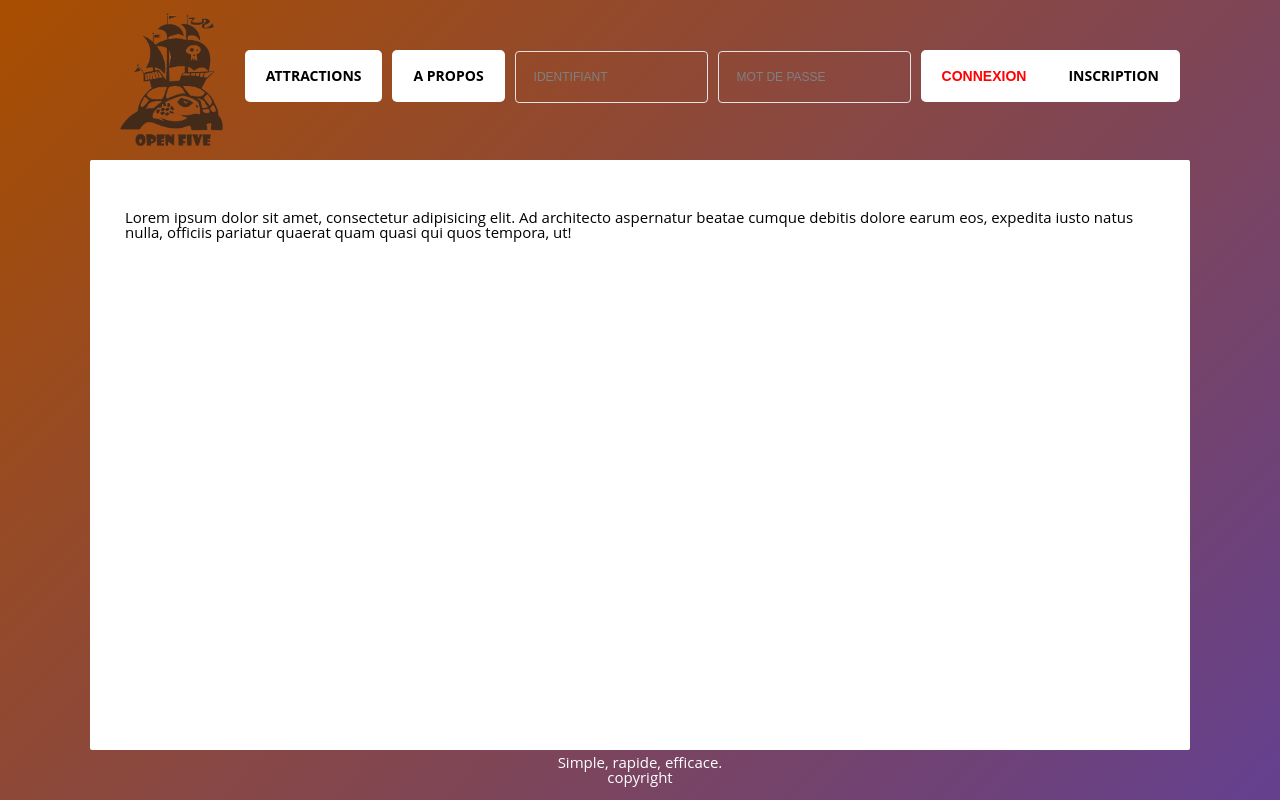
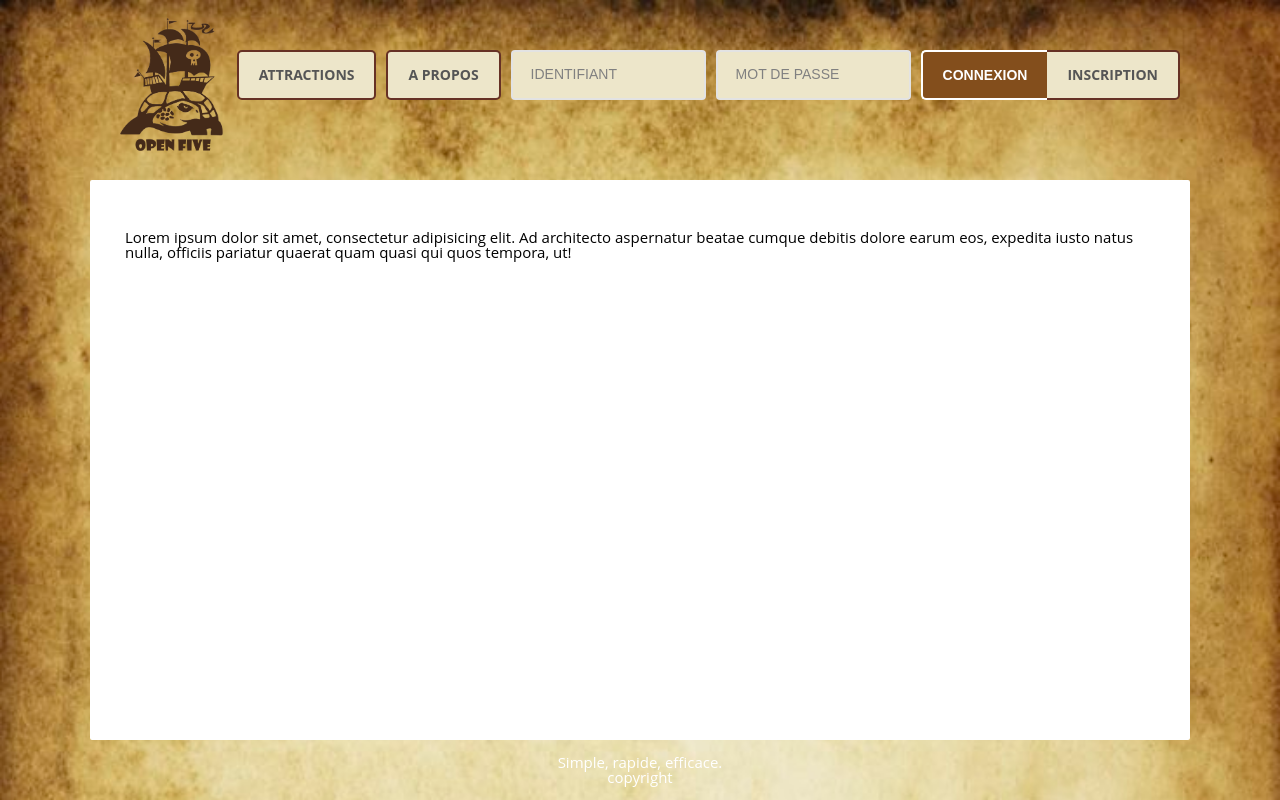
Before and after one commit to Brignolu/ProjetWeb, a PHP site: page /index.php?attraction in a window 1280 px wide. Run offline with PHP 8.4, Linux system fonts and the light colour scheme.

Commit message:
Fond + refonte bouton

```diff
--- a/asset/css/style.css
+++ b/asset/css/style.css
@@ -1,9 +1,9 @@
 
 
 
-/*********************************************************************************/
-/* Global                                                                        */
-/*********************************************************************************/
+/*********************************************************************************\
+ * Global                                                                        *
+\*********************************************************************************/
 
 
 * {
@@ -15,9 +15,11 @@
 body {
     font-family: 'Open Sans', sans-serif;
     background: rgb(255,78,0);
-    background: -moz-linear-gradient(-45deg, rgba(255,78,0,1) 0%, rgba(229,19,86,1) 100%);
+    /* background: -moz-linear-gradient(-45deg, rgba(255,78,0,1) 0%, rgba(229,19,86,1) 100%);
     background: -webkit-linear-gradient(-45deg, rgba(255,78,0,1) 0%,rgba(229,19,86,1) 100%);
-    background: linear-gradient(135deg, rgba(168,78,0,1) 0%,rgba(100,64,143,1) 100%);
+    background: linear-gradient(135deg, rgba(168,78,0,1) 0%,rgba(100,64,143,1) 100%); */
+    background: url(../img/fond.jpg) no-repeat fixed ;
+    background-size: cover;
     font-size: 15px;
 }
 
@@ -27,14 +29,18 @@ a {
 }
 
 ::placeholder {
-    font-size: 12px;
+    font-size: 14px;
     color: gray;
 }
 
+.of-responsive{
 
-/*********************************************************************************/
-/* Container                                                                        */
-/*********************************************************************************/
+}
+
+
+/*********************************************************************************\
+ * Container                                                                     *
+\*********************************************************************************/
 
 
 .of-container {
@@ -43,9 +49,9 @@ a {
 }
 
 
-/*********************************************************************************/
-/* Header                                                                        */
-/*********************************************************************************/
+/*********************************************************************************\
+ * Header                                                                        *
+\*********************************************************************************/
 
 
 .of-header {
@@ -57,7 +63,7 @@ a {
     width: 150px;
     height: 140px;
     z-index: 1;
-    top: 10px;
+    top: 15px;
     left: 100px;
     position: absolute;
 }
@@ -75,55 +81,20 @@ a {
     color: white;
 }
 
+/*********************************************************************************\
+ * Header - NavBar                                                               *
+\*********************************************************************************/
+
+
 .of-header-nav {
     float: right;
     height: 50px;
 }
 
 .of-header-nav-item {
-    line-height: 50px;
+    line-height: 46px;
     margin-right: 10px;
     float: left;
-}
-
-.of-header-nav-item-href {
-    text-transform: uppercase;
-    border: 1px solid transparent;
-    border-radius: 5px;
-    font-weight: 700;
-    font-size: 14px;
-    padding: 0 20px;
-    cursor: pointer;
-    display: block;
-    background-color: #fff;
-
-    -webkit-transition: background-color .25s ease-in-out, color .25s ease-in-out, border-radius .65s ease-in-out;
-    -moz-transition: background-color .25s ease-in-out, color .25s ease-in-out, border-radius .65s ease-in-out;
-    transition: background-color .25s ease-in-out, color .25s ease-in-out, border-radius .65s ease-in-out;
-}
-
-.of-header-nav-item-href:hover {
-    background-color: transparent;
-    border-radius: 20px;
-    border-color: #fff;
-    color: #fff;
-}
-
-.of-header-nav-item-right {
-    margin: 0px;
-    border-radius: 0 5px 5px 0;
-
-    -webkit-transition: background-color .25s ease-in-out, color .25s ease-in-out, border-radius .65s ease-in-out;
-    -moz-transition: background-color .25s ease-in-out, color .25s ease-in-out, border-radius .65s ease-in-out;
-    transition: background-color .25s ease-in-out, color .25s ease-in-out, border-radius .65s ease-in-out;
-}
-
-.of-header-nav-item-right:hover {
-    border-radius: 0 20px 20px 0;
-}
-
-.of-header-nav-item-left {
-    margin: 0px;
 }
 
 .of-header-nav-item-title {
@@ -141,30 +112,72 @@ a {
 }
 
 .of-header-nav-item-input {
-    background-color: transparent;
+    background-color: #EDE6CA;
     text-transform: uppercase;
-    border: 1px solid #e3e3e3;
-    line-height: 52px;
+    border: 2px solid #e3e3e3;
     border-radius: 4px;
-    height: 52px;
+    line-height: 46px;
+    height: 50px;
     width: 100%;
-    color: #fff;
+    color: #000;
     font-size: 12px;
     padding: 0 18px;
-    outline-color: darkred;
+    outline: none;
+
+    -webkit-transition: background-color .25s ease-in-out, color .25s ease-in-out, border-radius .65s ease-in-out;
+    -moz-transition: background-color .25s ease-in-out, color .25s ease-in-out, border-radius .65s ease-in-out;
+    transition: background-color .25s ease-in-out, color .25s ease-in-out, border-radius .65s ease-in-out;
+}
+
+.of-header-nav-item-input:focus {
+    background-color: #834E1C;
+    border-radius: 20px;
+    border-color: #fff;
+
+    -webkit-transition: background-color .25s ease-in-out, color .25s ease-in-out, border-radius .65s ease-in-out;
+    -moz-transition: background-color .25s ease-in-out, color .25s ease-in-out, border-radius .65s ease-in-out;
+    transition: background-color .25s ease-in-out, color .25s ease-in-out, border-radius .65s ease-in-out;
+}
+
+.of-header-nav-item-href {
+    text-transform: uppercase;
+    border: 2px solid #663125 ;
+    border-radius: 5px;
+    font-weight: 700;
+    font-size: 14px;
+    padding: 0 20px;
+    cursor: pointer;
+    display: block;
+    height: 50px;
+    line-height: 46px;
+    color: #555;
+    background-color: #EDE6CA;
+
+    -webkit-transition: background-color .25s ease-in-out, color .25s ease-in-out, border-radius .65s ease-in-out;
+    -moz-transition: background-color .25s ease-in-out, color .25s ease-in-out, border-radius .65s ease-in-out;
+    transition: background-color .25s ease-in-out, color .25s ease-in-out, border-radius .65s ease-in-out;
+}
+
+.of-header-nav-item-href:hover {
+    background-color: #834E1C;
+    border-radius: 20px;
+    border-color: #fff;
+    color: #fff;
 }
 
 .of-header-nav-item-button {
     text-transform: uppercase;
-    border: 1px solid transparent;
+    border: 2px solid #fff;
     border-radius: 5px 0 0 5px;
-    line-height: 50px;
+    border-right-style: none;
+    line-height: 46px;
+    height: 50px;
     font-weight: 700;
     font-size: 14px;
     padding: 0 20px;
     cursor: pointer;
-    color: red;
-    background-color: #fff;
+    color: #fff;
+    background-color: #834E1C;
 
     -webkit-transition: background-color .25s ease-in-out, color .25s ease-in-out, border-radius .5s ease-in-out;
     -moz-transition: background-color .25s ease-in-out, color .25s ease-in-out, border-radius .5s ease-in-out;
@@ -172,16 +185,34 @@ a {
 }
 
 .of-header-nav-item-button:hover {
-    background-color: transparent;
+    background-color: #EDE6CA;
     border-radius: 20px 0 0 20px;
-    border-color: #fff;
-    color: #fff;
+    border-color: #663125;
+    color: #663125;
+}
+
+.of-header-nav-item-right {
+    margin: 0px;
+    border-radius: 0 5px 5px 0;
+    border-left-style: none;
+
+    -webkit-transition: background-color .25s ease-in-out, color .25s ease-in-out, border-radius .65s ease-in-out;
+    -moz-transition: background-color .25s ease-in-out, color .25s ease-in-out, border-radius .65s ease-in-out;
+    transition: background-color .25s ease-in-out, color .25s ease-in-out, border-radius .65s ease-in-out;
+}
+
+.of-header-nav-item-right:hover {
+    border-radius: 0 20px 20px 0;
+}
+
+.of-header-nav-item-left {
+    margin: 0px;
 }
 
 
-/*********************************************************************************/
-/* Home                                                                   */
-/*********************************************************************************/
+/*********************************************************************************\
+ * Home                                                                          *
+\*********************************************************************************/
 
 
 .of-home {
@@ -234,18 +265,19 @@ a {
 }
 
 
-/*********************************************************************************/
-/* Main                                                                */
-/*********************************************************************************/
+/*********************************************************************************\
+ * Main                                                                          *
+\*********************************************************************************/
+
 
 
 .of-main {
     background-color: #fff;
     border-radius: 2px;
     padding: 50px 35px;
-    margin-top: 60px;
+    margin-top: 80px;
     display: flex;
-    height: calc(100vh - 150px - 60px);
+    height: calc(100vh - 230px - 10px);
     overflow-y: auto;
 }
 
@@ -356,9 +388,9 @@ a {
 }
 
 
-/*********************************************************************************/
-/* Footer                                                               */
-/*********************************************************************************/
+/*********************************************************************************\
+ * Footer                                                                        *
+\*********************************************************************************/
 
 
 .of-footer {
--- a/dblog/dblog.php
+++ b/dblog/dblog.php
@@ -2,7 +2,7 @@
 
 try
 {
-		$c = mysqli_connect("localhost", "root", "", "openfive");
+		$c = mysqli_connect("localhost", "root", "root", "openfive");
 }
 
 catch (Exception $e)
--- a/view/pages/user_session_false.php
+++ b/view/pages/user_session_false.php
@@ -1,6 +1,8 @@
 <div class="of-container of-header">
 
+    <a href="index.php">
         <img class="of-header-logo" src="asset/img/Logo.png" alt="Logo Openfive">
+    </a>
 
     <div class="of-header-nav">
         <form action="index.php?ac=signin" method="post">
@@ -18,11 +20,13 @@
                 </li>
 
                 <li class="of-header-nav-item">
-                    <input type="text" class="of-header-nav-item-input" name="pseudo" placeholder="Identifiant" required>
+                    <input type="text" class="of-header-nav-item-input" name="pseudo" placeholder="Identifiant"
+                           required>
                 </li>
 
                 <li class="of-header-nav-item">
-                    <input type='text' class="of-header-nav-item-input" name="password" placeholder="Mot de passe" required>
+                    <input type='password' class="of-header-nav-item-input" name="password" placeholder="Mot de passe"
+                           required>
                 </li>
 
                 <li class="of-header-nav-item of-header-nav-item-left">
```
Also changed, not shown: view/pages/user_session_true.php (+6 -4 lines), asset/img/fond.jpg (added). Lines whose indentation alone changed are shown as unchanged.
